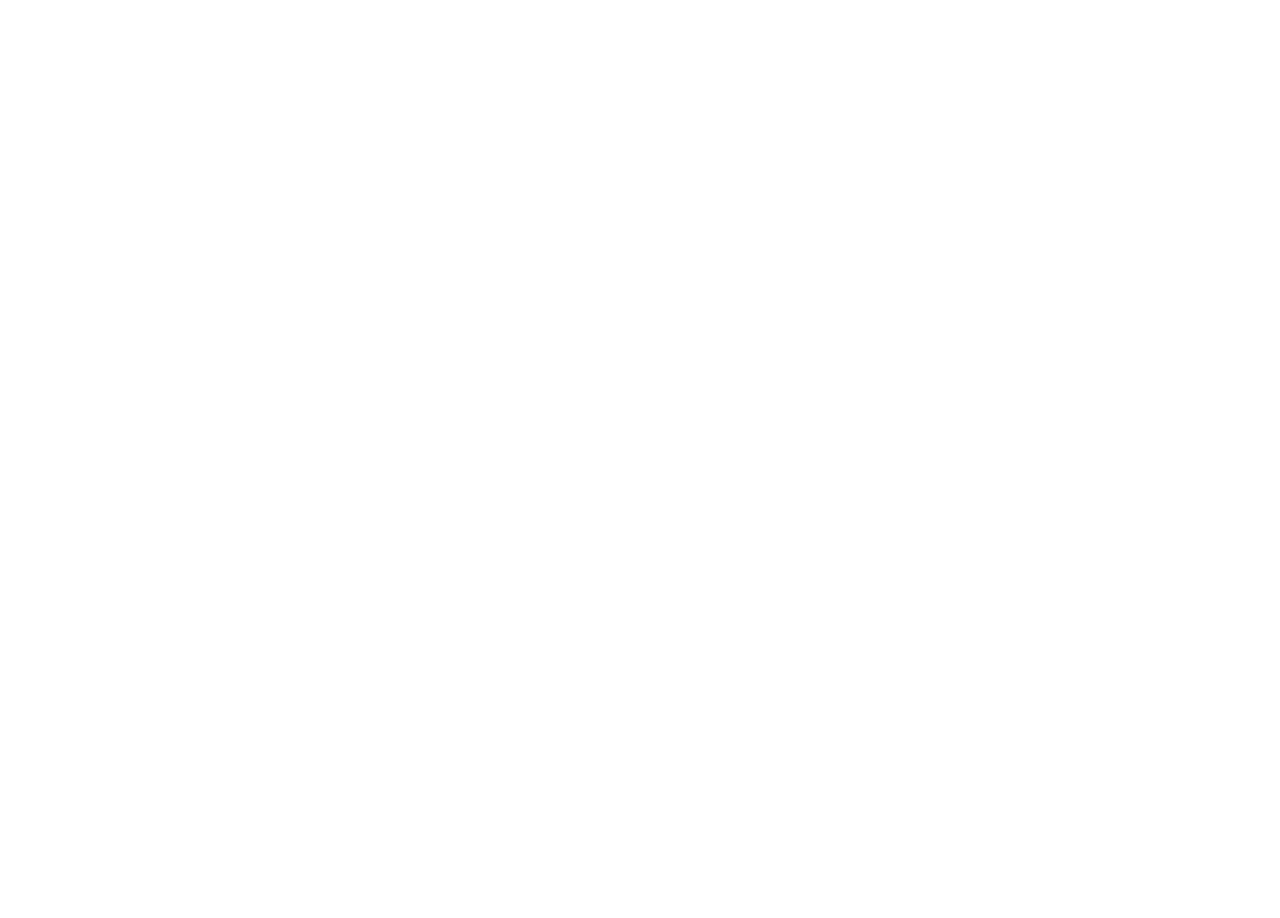
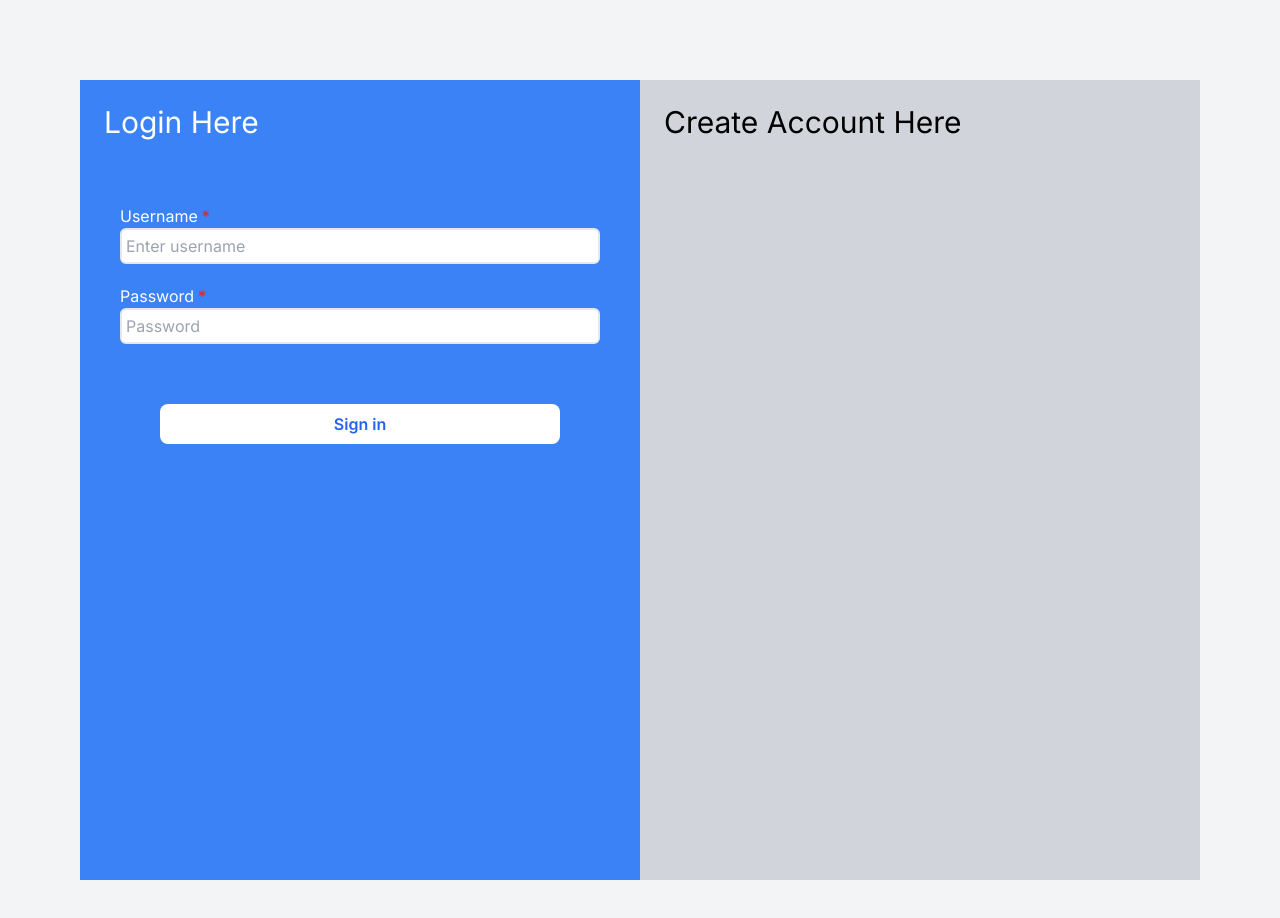
Before and after one commit to HMaroba/nextjs-data-fetching, a Next.js app: page /login in a window 1280 px wide. Shown: the top 918 px of the page. Before the commit the page ends 800 px from the top, so only its background shows below. Built offline with nearby package versions, Linux system fonts and the light colour scheme.

Commit message:
Modified readme

```diff
--- /dev/null
+++ b/src/app/_components/formFields/input.tsx
@@ -0,0 +1,26 @@
+import React from "react";
+
+interface InputProps {
+  labelName: string;
+  placeholder: string;
+  type: string;
+}
+const Input: React.FC<InputProps> = ({ labelName, placeholder, type }) => {
+  return (
+    <div>
+      <div>
+        <label>
+          {labelName}
+          <span className="ml-1 text-red-600">*</span>
+        </label>
+        <input
+          className="w-full mb-3 border-2 p-1 rounded-md text-black focus:border-1 focus:border-blue-500"
+          type={type}
+          placeholder={placeholder}
+        />
+      </div>
+    </div>
+  );
+};
+
+export default Input;
--- a/src/app/login/page.tsx
+++ b/src/app/login/page.tsx
@@ -1,11 +1,38 @@
-import React from 'react'
+import React from "react";
+import Input from "../_components/formFields/input";
 
 const LoginPage = () => {
   return (
     <div>
+      <div className="w-full min-h-screen bg-gray-100">
+        <div className="flex w-full p-20">
+          <div className="bg-blue-500 text-white h- w-full">
+            <p className="p-6 text-3xl">Login Here</p>
+            <div className="space-y-2 w-full p-10">
+              <Input
+                labelName="Username"
+                placeholder="Enter username"
+                type="text"
+              />
+              <Input
+                labelName="Password"
+                placeholder="Password"
+                type="password"
+              />
+              <div className="p-10">
+                <button className="bg-white text-blue-600 p-2 w-full rounded-lg font-semibold">
+                  Sign in
+                </button>
+              </div>
+            </div>
+          </div>
+          <div className="bg-gray-300 text-blue h-screen w-full">
+            <p className="p-6 text-3xl">Create Account Here</p>
+          </div>
+        </div>
+      </div>
+    </div>
+  );
+};
 
-    </div>
-  )
-}
-
-export default LoginPage
+export default LoginPage;
```
